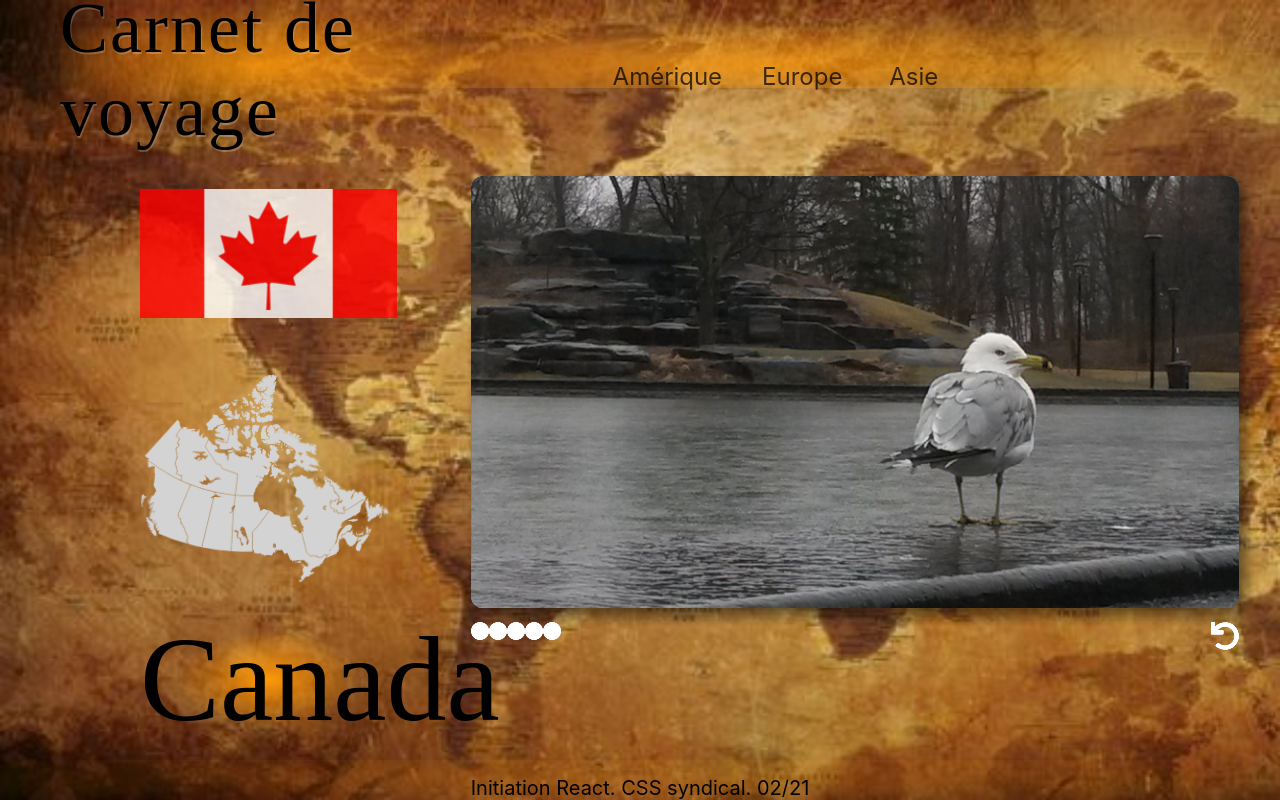
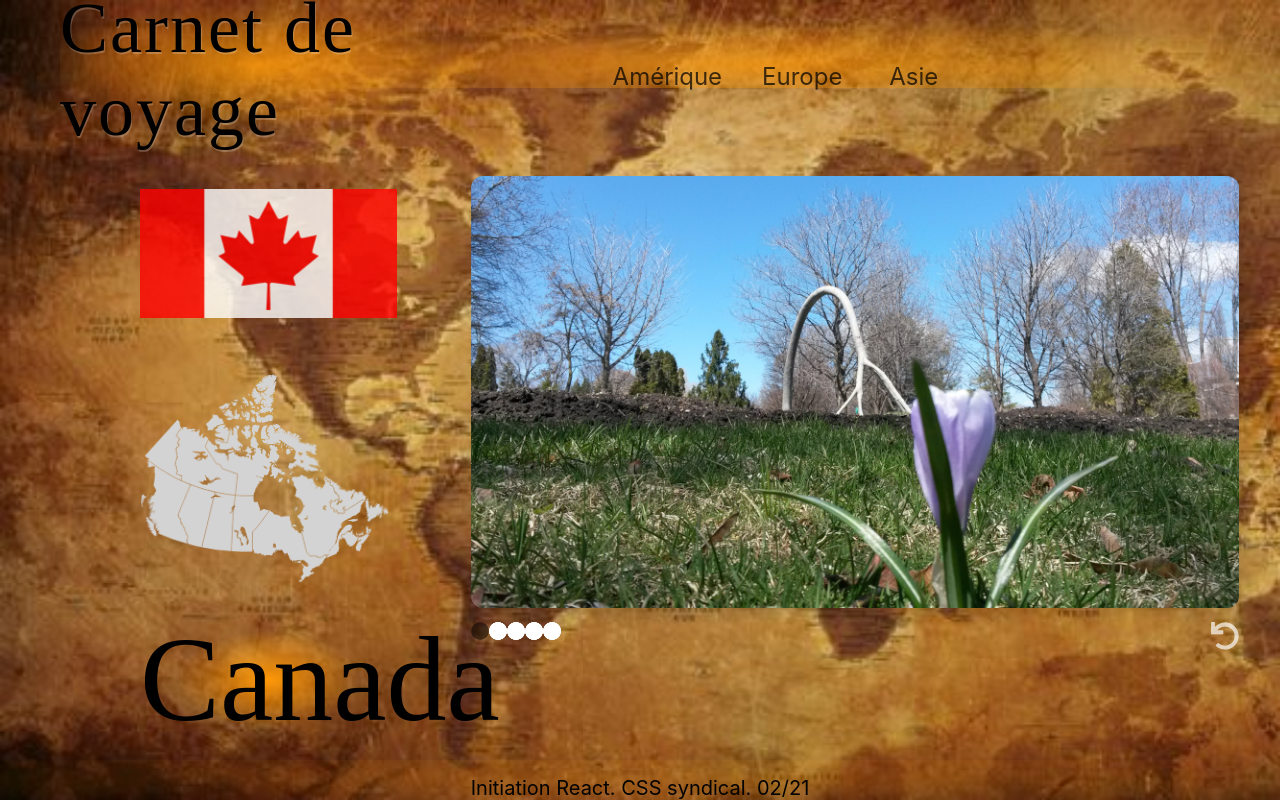
Before and after one commit to Unautrepseudo/travel, a React (Create React App) app: page /1 in a window 1280 px wide. Built offline with nearby package versions, Linux system fonts and the light colour scheme; a web font is replaced by a local one.

Commit message:
carousel pays ok

```diff
--- a/src/App.css
+++ b/src/App.css
@@ -465,15 +465,21 @@ svg {
   transform: translateX(-22%);
 }
 
-.pays-card img {
+.pays-img {
   width: 100%;
   border-radius: 12px;
   box-shadow: 6px 8px 14px rgba(7, 7, 7, 0.129);
+  opacity: 0;
 }
 
 .undo {
   font-size: 28px;
   cursor: pointer;
+  opacity: 0.2;
+}
+
+.undo:hover {
+  opacity: 1;
 }
 
 .icons-container {
@@ -493,6 +499,10 @@ svg {
 /*******change*********/
 
 .tutu {
-  fill: rgba(240, 93, 8, 0.815);
+  fill: rgba(0, 0, 0, 0.13);
   transition: 0.2s;
 }
+
+.titi {
+  opacity: 1 !important;
+}
--- a/src/Pays.jsx
+++ b/src/Pays.jsx
@@ -9,7 +9,7 @@ import navLinks from './data';
 const Pays = () => {
   // const { title } = useParams();
   const [data, setData] = useState(navLinks);
-  const [value, setValue] = useState(null);
+  const [value, setValue] = useState(0);
 
   const { countries } = data[0];
 
@@ -39,7 +39,12 @@ const Pays = () => {
               {mid.map((image, index) => {
                 return (
                   <article className="pays-card">
-                    <img key={value} src={image} alt="" />
+                    <img
+                      key={value}
+                      src={image}
+                      className={` pays-img ${index === value && 'titi'}`}
+                      alt=""
+                    />
                     <span className="icons-container" onClick={test}>
                       <span>
                         {mid.map((item, i) => {
```
Also changed, not shown: 1 other file (tests, documents, lock files or other folders).
